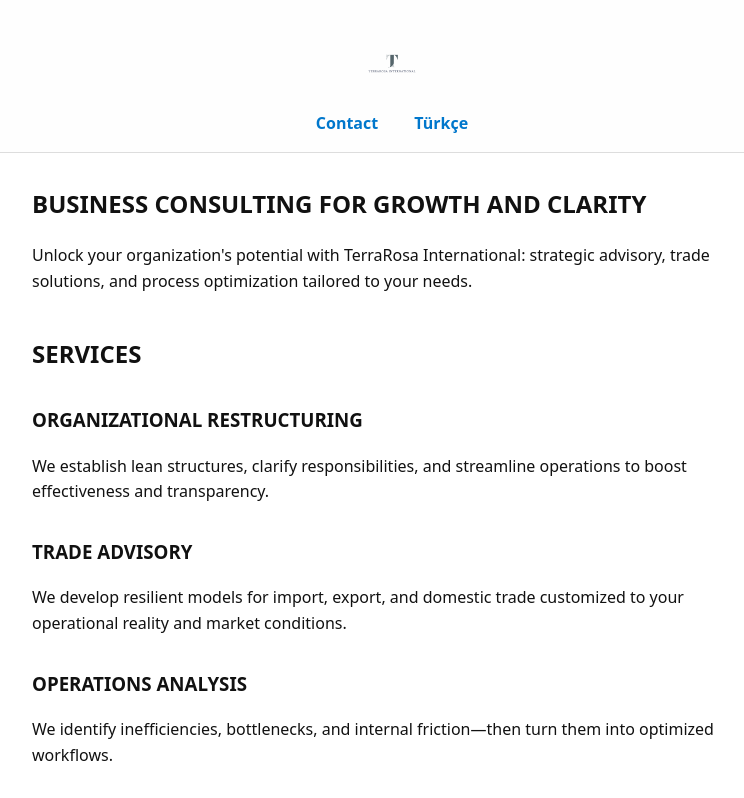
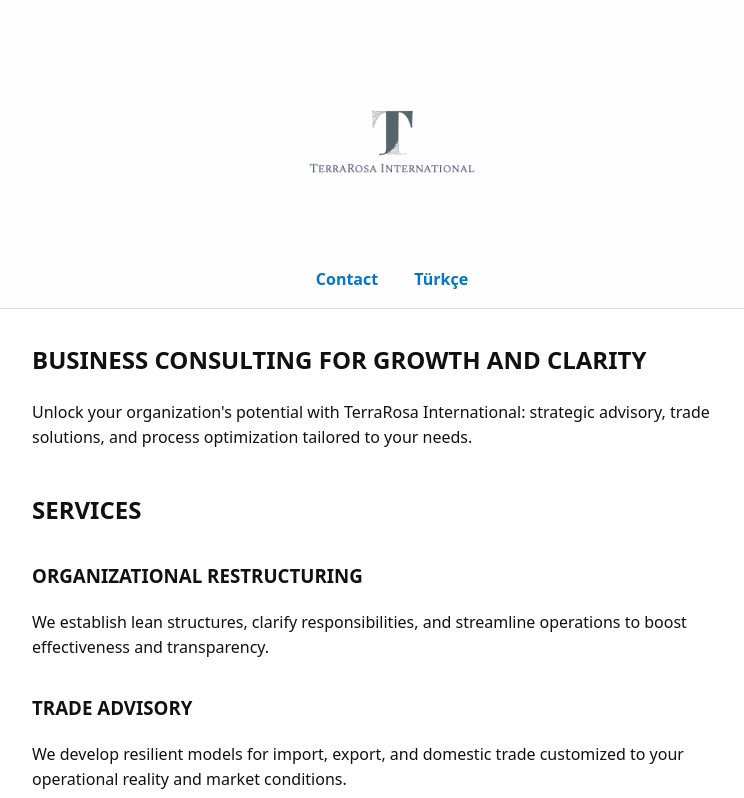
Before and after one commit to tariktoprakakalin/terrarosainternational.github.io, a plain HTML site: page en.html in a window 1280 px wide. Shown: the top 798 px of the page, without its empty margins (248-992 px from the left). Drawn offline with Linux system fonts and the light colour scheme.

Commit message:
Update en.html

```diff
--- a/en.html
+++ b/en.html
@@ -64,7 +64,7 @@
 
     .main-logo {
       width: 40%;
-      max-width: 100px;
+      max-width: 350px;
       height: auto;
       display: block;
       margin: 0 auto 1rem;
```
